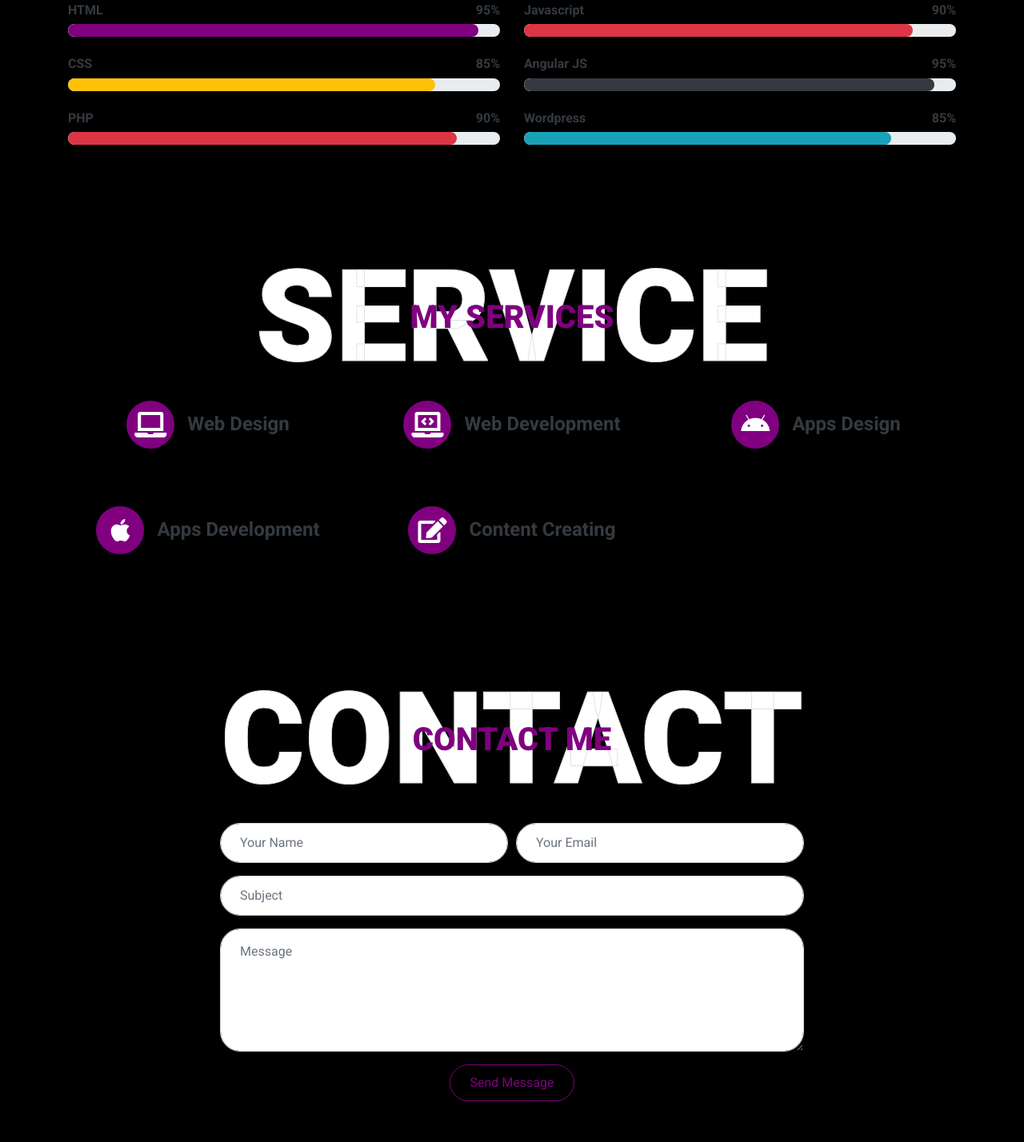
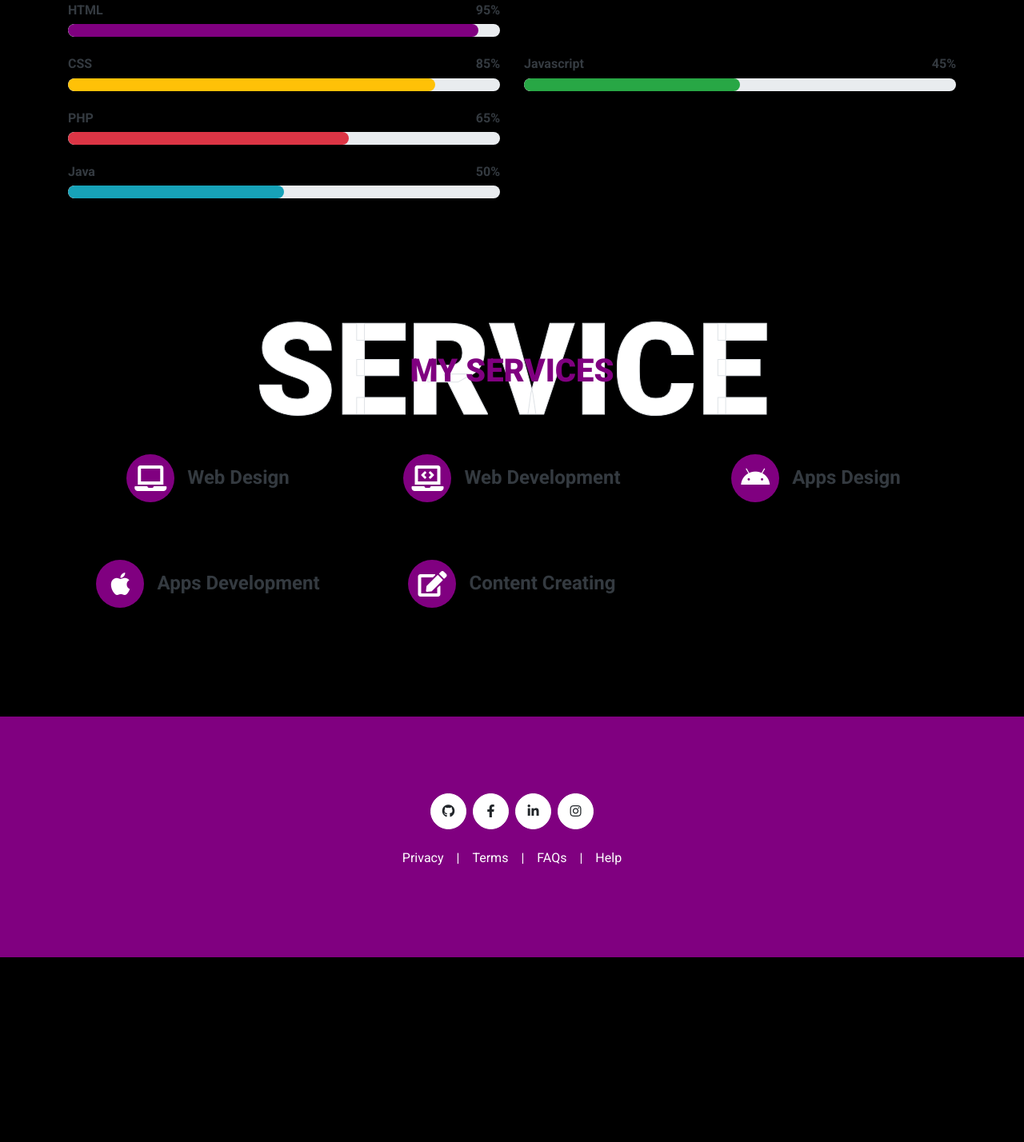
Before and after one commit to HARI2K24-WEB/Hari-Portfolio, a plain HTML site: page index.html in a window 1280 px wide. Shown: the part 2534-3962 px from the top of the page at 80% size. After the commit the page ends 3731 px from the top, so only its background shows below. Drawn offline with nearby package versions, Linux system fonts and the light colour scheme.

Commit message:
netify deploy

```diff
--- a/index.html
+++ b/index.html
@@ -92,7 +92,7 @@
                         <div class="col-sm-6 py-2"><h6>Birthday: <span class="text-secondary">09 JUNE 2005</span></h6></div>
                         <div class="col-sm-6 py-2"><h6>Degree: <span class="text-secondary">MASTER</span></h6></div>
                         <div class="col-sm-6 py-2"><h6>Experience: <span class="text-secondary">FRESHER</span></h6></div>
-                        <div class="col-sm-6 py-2"><h6>Phone: <span class="text-secondary">+91 97500 34897</span></h6></div>
+                        <div class="col-sm-6 py-2"><h6>Phone: <span class="text-secondary"style="color: white">+91 97500 34897</span></h6></div>
                         <div class="col-sm-6 py-2"><h6>Email: <span class="text-secondary">hari2kprasanth@gmail.com</span></h6></div>
                         <div class="col-sm-6 py-2"><h6>Address: <span class="text-secondary">Getticheviyur ,Gobichetipalayam  Erode</span></h6></div>
                         <div class="col-sm-6 py-2"><h6>Freelance: <span class="text-secondary">Available</span></h6></div>
@@ -178,10 +178,10 @@
                     <div class="skill mb-4">
                         <div class="d-flex justify-content-between">
                             <h6 class="font-weight-bold">PHP</h6>
-                            <h6 class="font-weight-bold">90%</h6>
+                            <h6 class="font-weight-bold">65%</h6>
                         </div>
                         <div class="progress">
-                            <div class="progress-bar bg-danger" role="progressbar" aria-valuenow="90" aria-valuemin="0" aria-valuemax="100"></div>
+                            <div class="progress-bar bg-danger" role="progressbar" aria-valuenow="65" aria-valuemin="0" aria-valuemax="100"></div>
                         </div>
                     </div>
                 </div>
@@ -189,28 +189,22 @@
                     <div class="skill mb-4">
                         <div class="d-flex justify-content-between">
                             <h6 class="font-weight-bold">Javascript</h6>
-                            <h6 class="font-weight-bold">90%</h6>
+                            <h6 class="font-weight-bold">45%</h6>
+                        </div>
+
+                        <div class="progress">
+                            <div class="progress-bar bg-success" role="progressbar" aria-valuenow="50" aria-valuemin="0" aria-valuemax="100"></div>
+                        </div>
+                    </div>
+                </div>
+                <div class="col-md-6">
+                    <div class="skill mb-4">
+                        <div class="d-flex justify-content-between">
+                            <h6 class="font-weight-bold">Java</h6>
+                            <h6 class="font-weight-bold">50%</h6>
                         </div>
                         <div class="progress">
-                            <div class="progress-bar bg-danger" role="progressbar" aria-valuenow="90" aria-valuemin="0" aria-valuemax="100"></div>
-                        </div>
-                    </div>
-                    <div class="skill mb-4">
-                        <div class="d-flex justify-content-between">
-                            <h6 class="font-weight-bold">Angular JS</h6>
-                            <h6 class="font-weight-bold">95%</h6>
-                        </div>
-                        <div class="progress">
-                            <div class="progress-bar bg-dark" role="progressbar" aria-valuenow="95" aria-valuemin="0" aria-valuemax="100"></div>
-                        </div>
-                    </div>
-                    <div class="skill mb-4">
-                        <div class="d-flex justify-content-between">
-                            <h6 class="font-weight-bold">Wordpress</h6>
-                            <h6 class="font-weight-bold">85%</h6>
-                        </div>
-                        <div class="progress">
-                            <div class="progress-bar bg-info" role="progressbar" aria-valuenow="85" aria-valuemin="0" aria-valuemax="100"></div>
+                            <div class="progress-bar bg-info" role="progressbar" aria-valuenow="50" aria-valuemin="0" aria-valuemax="100"></div>
                         </div>
                     </div>
                 </div>
@@ -266,59 +260,12 @@
 
 
 
-    <!-- Contact Start -->
-    <div class="container-fluid py-5" id="contact">
-        <div class="container">
-            <div class="position-relative d-flex align-items-center justify-content-center">
-                <h1 class="display-1 text-uppercase text-white" style="-webkit-text-stroke: 1px #dee2e6;">Contact</h1>
-                <h1 class="position-absolute text-uppercase text-primary">Contact Me</h1>
-            </div>
-            <div class="row justify-content-center">
-                <div class="col-lg-8">
-                    <div class="contact-form text-center">
-                        <div id="success"></div>
-                        <form name="sentMessage" id="contactForm" novalidate="novalidate">
-                            <div class="form-row">
-                                <div class="control-group col-sm-6">
-                                    <input type="text" class="form-control p-4" id="name" placeholder="Your Name"
-                                        required="required" data-validation-required-message="Please enter your name" />
-                                    <p class="help-block text-danger"></p>
-                                </div>
-                                <div class="control-group col-sm-6">
-                                    <input type="email" class="form-control p-4" id="email" placeholder="Your Email"
-                                        required="required" data-validation-required-message="Please enter your email" />
-                                    <p class="help-block text-danger"></p>
-                                </div>
-                            </div>
-                            <div class="control-group">
-                                <input type="text" class="form-control p-4" id="subject" placeholder="Subject"
-                                    required="required" data-validation-required-message="Please enter a subject" />
-                                <p class="help-block text-danger"></p>
-                            </div>
-                            <div class="control-group">
-                                <textarea class="form-control py-3 px-4" rows="5" id="message" placeholder="Message"
-                                    required="required"
-                                    data-validation-required-message="Please enter your message"></textarea>
-                                <p class="help-block text-danger"></p>
-                            </div>
-                            <div>
-                                <button class="btn btn-outline-primary" type="submit" id="sendMessageButton">Send
-                                    Message</button>
-                            </div>
-                        </form>
-                    </div>
-                </div>
-            </div>
-        </div>
-    </div>
-    <!-- Contact End -->
-
 
     <!-- Footer Start -->
     <div class="container-fluid bg-primary text-white mt-5 py-5 px-sm-3 px-md-5">
         <div class="container text-center py-5">
             <div class="d-flex justify-content-center mb-4">
-                <a class="btn btn-light btn-social mr-2" href=""><i class="fab fa-twitter"></i></a>
+                <a class="btn btn-light btn-social mr-2" href="https://github.com/HARI2K24-WEB"><i class="fab fa-github"></i></a>
                 <a class="btn btn-light btn-social mr-2" href="#"><i class="fab fa-facebook-f"></i></a>
                 <a class="btn btn-light btn-social mr-2" href="https://www.linkedin.com/in/hari-prasanth-451a6027b"><i class="fab fa-linkedin-in"></i></a>
                 <a class="btn btn-light btn-social" href="#"><i class="fab fa-instagram"></i></a>
--- a/scss/style.scss
+++ b/scss/style.scss
@@ -237,7 +237,7 @@ h6,
 .progress .progress-bar {
     width: 0px;
     border-radius: 10px;
-    transition: 2s;
+    transition: 1s;
 }
 
 .service-icon {
```
Also changed, not shown: css/style.css.
